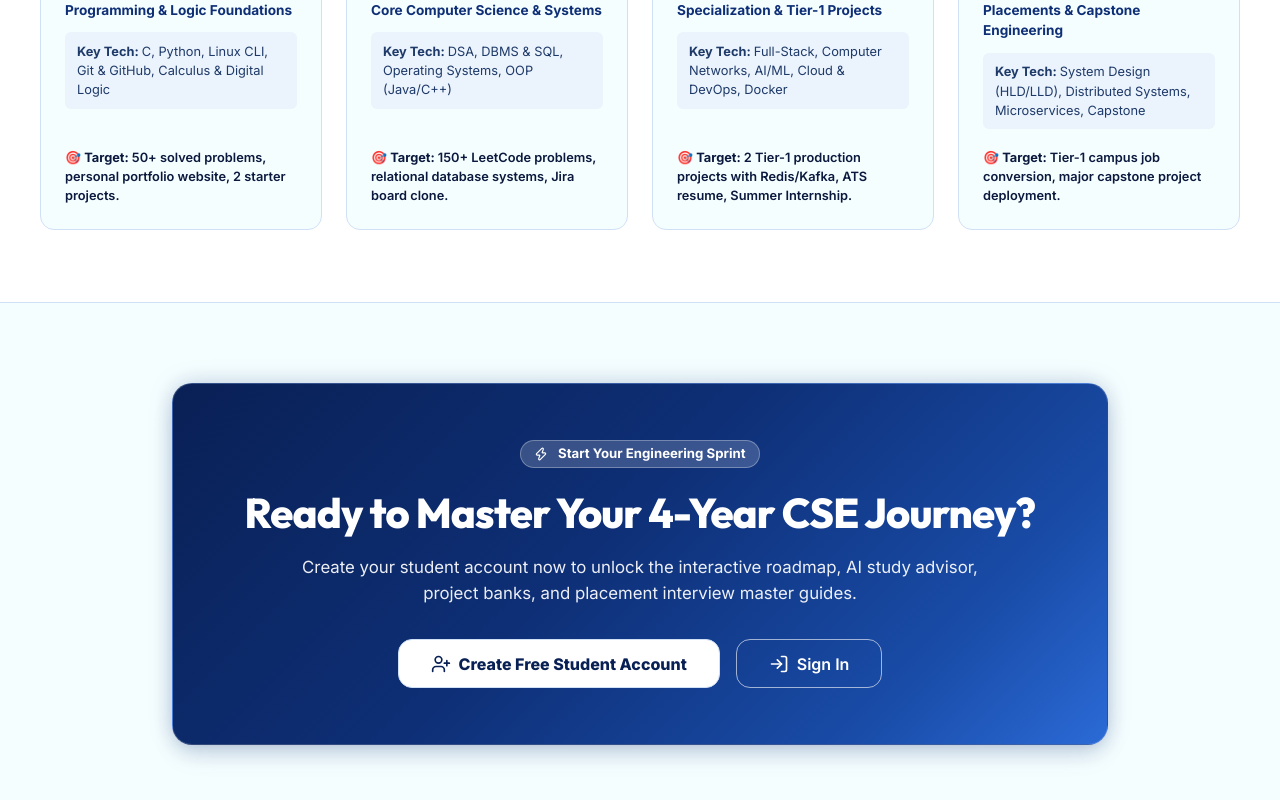
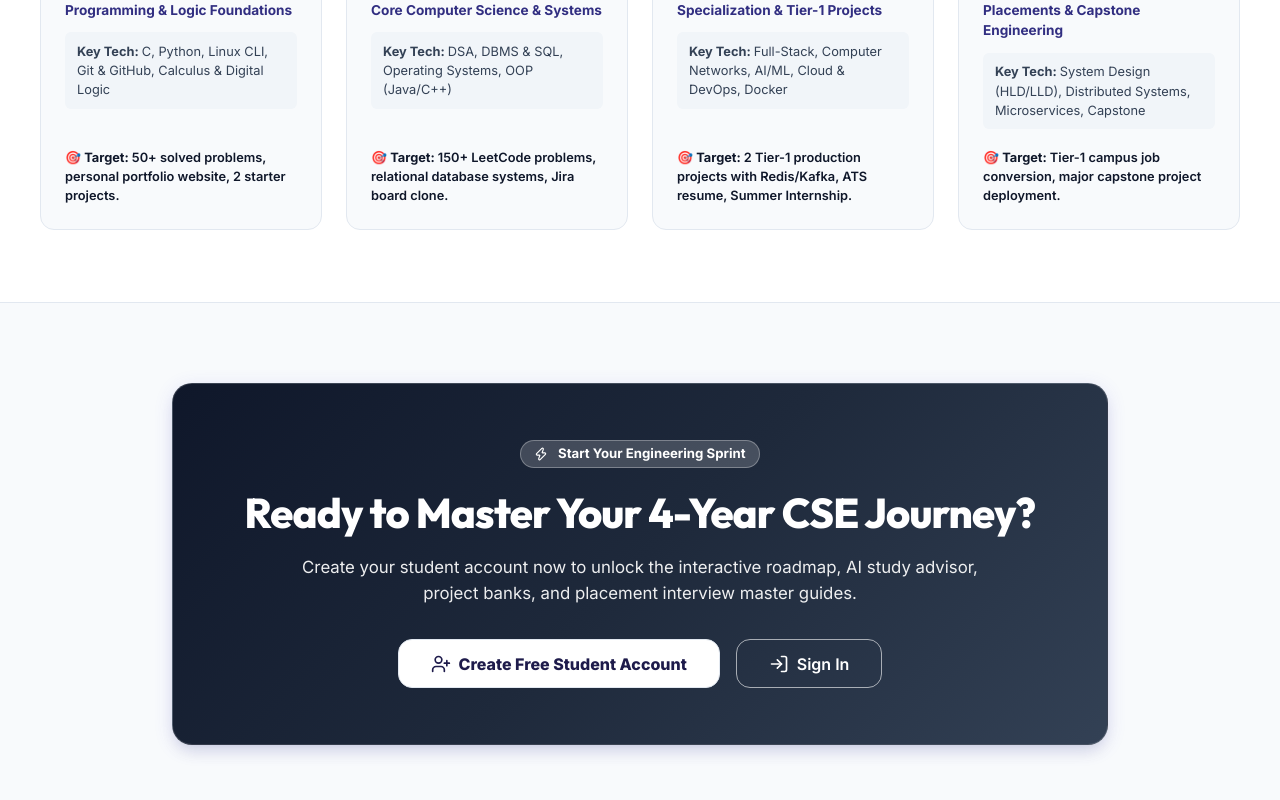
Before and after one commit to 25csdaksh/VidyaPath, a React (Vite) app in the folder frontend/: page / in a window 1280 px wide. Shown: the part 1978-2778 px from the top of the page. Built offline with nearby package versions, Linux system fonts and the light colour scheme; no server answers.

Commit message:
style: update UI theme to eye-comfort warm slate and refined indigo palette

```diff
--- a/frontend/src/styles/index.css
+++ b/frontend/src/styles/index.css
@@ -12,7 +12,7 @@
 
 html {
   font-family: var(--font-sans);
-  color-scheme: dark;
+  color-scheme: light dark;
   scroll-behavior: smooth;
   width: 100%;
   max-width: 100vw;
--- a/frontend/src/styles/layout.css
+++ b/frontend/src/styles/layout.css
@@ -81,7 +81,7 @@
   color: var(--navy-800);
   border: 1px solid var(--aegean-300);
   font-weight: 700;
-  box-shadow: 0 1px 3px rgba(14, 47, 118, 0.08);
+  box-shadow: var(--shadow-sm);
 }
 
 .sidebar-footer {
@@ -152,8 +152,8 @@
   display: flex;
   align-items: center;
   justify-content: center;
-  background: radial-gradient(circle at top right, rgba(170, 192, 225, 0.3), transparent 45%),
-              radial-gradient(circle at bottom left, rgba(14, 47, 118, 0.08), transparent 45%),
+  background: radial-gradient(circle at top right, rgba(99, 102, 241, 0.08), transparent 45%),
+              radial-gradient(circle at bottom left, rgba(15, 23, 42, 0.04), transparent 45%),
               var(--bg-primary);
   padding: 2rem 1rem;
 }
--- a/frontend/src/styles/pages.css
+++ b/frontend/src/styles/pages.css
@@ -74,7 +74,7 @@
   background: var(--navy-800);
   color: #ffffff;
   border-color: var(--navy-800);
-  box-shadow: 0 2px 10px rgba(14, 47, 118, 0.28);
+  box-shadow: var(--shadow-sm);
 }
 
 /* Roadmap Detailed Table & Topic Styling */
@@ -201,7 +201,7 @@
 
 /* Hero Banner */
 .hero-banner {
-  background: linear-gradient(135deg, #092055 0%, #0e2f76 45%, #184da6 80%, #2566d9 100%);
+  background: var(--navy-hero-gradient);
   color: #ffffff;
   border-radius: var(--radius-xl);
   padding: 3.5rem 2.5rem;
@@ -209,7 +209,7 @@
   position: relative;
   overflow: hidden;
   box-shadow: var(--shadow-lg), var(--shadow-glow-navy);
-  border: 1px solid rgba(170, 192, 225, 0.25);
+  border: 1px solid rgba(255, 255, 255, 0.15);
 }
 
 .hero-banner::after {
@@ -219,7 +219,7 @@
   right: -20%;
   width: 500px;
   height: 500px;
-  background: radial-gradient(circle, rgba(170, 192, 225, 0.25), transparent 70%);
+  background: radial-gradient(circle, rgba(99, 102, 241, 0.18), transparent 70%);
   border-radius: 50%;
   pointer-events: none;
 }
@@ -234,13 +234,12 @@
 }
 
 .hero-title span {
-  color: #aac0e1;
-  text-shadow: 0 0 20px rgba(170, 192, 225, 0.4);
+  color: var(--navy-300);
 }
 
 .hero-subtitle {
   font-size: 1.15rem;
-  color: #e7f0fc;
+  color: var(--navy-100);
   max-width: 650px;
   line-height: 1.6;
   margin-bottom: 1.75rem;
@@ -340,7 +339,7 @@
   background: var(--navy-800);
   color: #ffffff;
   border-color: var(--navy-800);
-  box-shadow: 0 4px 14px rgba(14, 47, 118, 0.3);
+  box-shadow: var(--shadow-sm);
 }
 
 .roadmap-timeline {
@@ -389,7 +388,7 @@
   background: var(--navy-800);
   border-color: var(--navy-800);
   color: #ffffff;
-  box-shadow: 0 0 10px rgba(14, 47, 118, 0.3);
+  box-shadow: var(--shadow-sm);
 }
 
 /* 4-Year CSE Comprehensive Hub Styles */
@@ -429,7 +428,7 @@
 .roadmap-view-tab.active {
   background: var(--navy-800);
   color: #ffffff;
-  box-shadow: 0 4px 12px rgba(14, 47, 118, 0.3);
+  box-shadow: var(--shadow-sm);
 }
 
 .year-hero-cards {
@@ -462,7 +461,7 @@
 .year-hero-card.active {
   border-color: var(--navy-800);
   background: var(--aegean-50);
-  box-shadow: 0 4px 16px rgba(14, 47, 118, 0.18);
+  box-shadow: var(--shadow-sm);
 }
 
 .year-hero-card.active::before {
@@ -472,7 +471,7 @@
   left: 0;
   right: 0;
   height: 4px;
-  background: linear-gradient(90deg, #0e2f76, #aac0e1);
+  background: var(--primary-gradient);
 }
 
 .lang-grid {
@@ -570,15 +569,15 @@
 }
 
 .code-snippet-box {
-  background: #091733;
-  color: #f5feff;
+  background: #0b0f19;
+  color: #f8fafc;
   padding: 1.25rem;
   border-radius: var(--radius-md);
   font-family: var(--font-mono);
   font-size: 0.875rem;
   overflow-x: auto;
   line-height: 1.6;
-  border: 1px solid rgba(170, 192, 225, 0.2);
+  border: 1px solid var(--border-color);
 }
 
 /* Interview Practice Question Card */
@@ -621,7 +620,7 @@
 
 .resume-preview-sheet {
   background: #ffffff;
-  color: #0a193d;
+  color: var(--text-primary);
   border: 1px solid var(--border-color);
   border-radius: var(--radius-md);
   padding: 2.5rem 2rem;
@@ -631,7 +630,7 @@
 }
 
 .resume-header-preview {
-  border-bottom: 2px solid #0e2f76;
+  border-bottom: 2px solid var(--navy-800);
   padding-bottom: 1rem;
   margin-bottom: 1.5rem;
   text-align: center;
@@ -649,7 +648,7 @@
   border-bottom: 1px solid var(--border-color);
   padding-bottom: 0.25rem;
   margin-bottom: 0.5rem;
-  color: #0e2f76;
+  color: var(--navy-800);
 }
 
 /* Responsive Breakpoints */
@@ -712,10 +711,10 @@
   position: sticky;
   top: 0;
   z-index: 40;
-  background-color: #071536;
+  background-color: #0b0f19;
   backdrop-filter: blur(16px);
   -webkit-backdrop-filter: blur(16px);
-  border-bottom: 1px solid rgba(170, 192, 225, 0.2);
+  border-bottom: 1px solid rgba(255, 255, 255, 0.1);
   padding: 0.85rem 2rem;
   display: flex;
   justify-content: space-between;
@@ -725,8 +724,8 @@
 
 .landing-hero {
   padding: 5rem 2rem 4.5rem 2rem;
-  background: radial-gradient(circle at 80% 20%, rgba(24, 77, 166, 0.45), transparent 55%), radial-gradient(circle at 10% 80%, rgba(9, 32, 85, 0.85), transparent 55%), #071536;
-  border-bottom: 1px solid rgba(170, 192, 225, 0.2);
+  background: radial-gradient(circle at 80% 20%, rgba(79, 70, 229, 0.25), transparent 55%), radial-gradient(circle at 10% 80%, rgba(15, 23, 42, 0.85), transparent 55%), #0b0f19;
+  border-bottom: 1px solid rgba(255, 255, 255, 0.1);
   text-align: center;
   color: #ffffff;
 }
@@ -735,13 +734,13 @@
   display: inline-flex;
   align-items: center;
   gap: 0.5rem;
-  background: rgba(56, 189, 248, 0.12);
-  border: 1px solid rgba(56, 189, 248, 0.35);
+  background: rgba(99, 102, 241, 0.15);
+  border: 1px solid rgba(99, 102, 241, 0.35);
   padding: 0.5rem 1.25rem;
   border-radius: 9999px;
   font-size: 0.9rem;
   font-weight: 700;
-  color: #93C5FD;
+  color: #a5b4fc;
   margin-bottom: 1.75rem;
   backdrop-filter: blur(10px);
 }
@@ -835,13 +834,13 @@
   padding: 3.5rem 2.5rem;
   color: #ffffff;
   box-shadow: var(--shadow-lg), var(--shadow-glow-navy);
-  border: 1px solid rgba(170, 192, 225, 0.25);
+  border: 1px solid rgba(255, 255, 255, 0.15);
 }
 
 .landing-footer {
   margin-top: auto;
-  background-color: #071536;
-  border-top: 1px solid rgba(170, 192, 225, 0.2);
+  background-color: #0b0f19;
+  border-top: 1px solid rgba(255, 255, 255, 0.1);
   padding: 2.5rem 2rem;
   text-align: center;
   color: #ffffff;
@@ -949,8 +948,8 @@
 }
 
 [data-theme='dark'] .milestone-checkbox.checked {
-  background: #2563eb;
-  border-color: #3b82f6;
+  background: var(--navy-600);
+  border-color: var(--navy-500);
   color: #ffffff;
 }
 
@@ -961,15 +960,15 @@
 }
 
 [data-theme='dark'] .career-target-card {
-  background: #091733 !important;
-  border: 1px solid rgba(170, 192, 225, 0.2) !important;
-  box-shadow: 0 4px 20px rgba(0, 0, 0, 0.25) !important;
+  background: var(--bg-secondary) !important;
+  border: 1px solid var(--border-color) !important;
+  box-shadow: var(--shadow-md) !important;
 }
 
 [data-theme='dark'] .career-target-card h2 {
-  color: #f8fafc !important;
+  color: var(--text-primary) !important;
 }
 
 [data-theme='dark'] .career-target-card p {
-  color: #cbd5e1 !important;
+  color: var(--text-secondary) !important;
 }
--- a/frontend/src/styles/variables.css
+++ b/frontend/src/styles/variables.css
@@ -5,102 +5,102 @@
   --font-mono: 'JetBrains Mono', monospace;
 
   /* ========================================================
-     SANTORINI AEGEAN 60:30:10 COLOR BALANCE
-     - 60% Dominant Base / Pure Ice Canvas: #F5FEFF
-     - 30% Structural Aegean Blue: #AAC0E1
-     - 10% Deep Mediterranean Navy Blue Accent: #0E2F76
+     ERGONOMIC EYE-COMFORT THEME SYSTEM
+     - Soothing Warm Slate Canvas (Low Glare, Restful for Eyes)
+     - High-Legibility Deep Slate & Charcoal Contrast
+     - Elegant Indigo-Navy Brand Accent (No Electric Strain)
      ======================================================== */
 
-  /* 60% Dominant Canvas (Crisp Porcelain / Ice-White #F5FEFF) */
-  --bg-primary: #f5feff;
+  /* Dominant Canvas (Warm Slate White #F8FAFC / Pure White Surface #FFFFFF) */
+  --bg-primary: #f8fafc;
   --bg-secondary: #ffffff;
-  --bg-tertiary: #ebf3fd;
-  --bg-surface: rgba(255, 255, 255, 0.96);
-  --bg-surface-hover: #f0f6fe;
-  --bg-glass: rgba(245, 254, 255, 0.92);
-  --border-glass: rgba(14, 47, 118, 0.08);
-  --border-color: #d0e0f5;
-  --border-color-subtle: #e5effc;
-  --border-focus: #0e2f76;
+  --bg-tertiary: #f1f5f9;
+  --bg-surface: rgba(255, 255, 255, 0.98);
+  --bg-surface-hover: #f1f5f9;
+  --bg-glass: rgba(255, 255, 255, 0.94);
+  --border-glass: rgba(15, 23, 42, 0.08);
+  --border-color: #e2e8f0;
+  --border-color-subtle: #f1f5f9;
+  --border-focus: #4f46e5;
 
-  /* 30% Structural Contrast & Typography (Deep Aegean & Slate Blues) */
-  --text-primary: #0a193d;
-  --text-secondary: #1e3a68;
-  --text-muted: #4b6894;
-  --text-subtle: #7896c2;
+  /* High-Contrast, Eye-Soothing Slate Typography */
+  --text-primary: #0f172a;
+  --text-secondary: #334155;
+  --text-muted: #64748b;
+  --text-subtle: #94a3b8;
   --text-inverse: #ffffff;
 
-  /* 30% Aegean Soft Blues (#AAC0E1 Palette Scale) */
-  --aegean-50: #f5f9fe;
-  --aegean-100: #e7f0fc;
-  --aegean-200: #cbdef8;
-  --aegean-300: #aac0e1; /* Exact Swatch 2 */
-  --aegean-400: #82a4d3;
-  --aegean-500: #5784c0;
-  --aegean-600: #3a68a5;
-  --aegean-700: #294f83;
-  --aegean-800: #1d3a63;
-  --aegean-900: #142845;
+  /* Neutral Slate Supporting Scale (Soft Badges, Table Headers, Inactive States) */
+  --aegean-50: #f8fafc;
+  --aegean-100: #f1f5f9;
+  --aegean-200: #e2e8f0;
+  --aegean-300: #cbd5e1;
+  --aegean-400: #94a3b8;
+  --aegean-500: #64748b;
+  --aegean-600: #475569;
+  --aegean-700: #334155;
+  --aegean-800: #1e293b;
+  --aegean-900: #0f172a;
 
-  /* 10% Deep Navy Blue Brand Scale (#0E2F76 Palette Scale) */
-  --navy-50: #eef4fe;
-  --navy-100: #dae6fc;
-  --navy-200: #b5cefa;
-  --navy-300: #81acf6;
-  --navy-400: #4984ee;
-  --navy-500: #2463e2;
-  --navy-600: #1449be;
-  --navy-700: #103b9b;
-  --navy-800: #0e2f76; /* Exact Swatch 3 (Core Primary Brand) */
-  --navy-900: #092055; /* Deep Anchor Navy */
-  --navy-950: #051234;
+  /* Refined Indigo / Royal Navy Brand Scale */
+  --navy-50: #eef2ff;
+  --navy-100: #e0e7ff;
+  --navy-200: #c7d2fe;
+  --navy-300: #a5b4fc;
+  --navy-400: #818cf8;
+  --navy-500: #6366f1;
+  --navy-600: #4f46e5;
+  --navy-700: #4338ca;
+  --navy-800: #312e81;
+  --navy-900: #1e1b4b;
+  --navy-950: #0f0e2a;
 
   /* Primary Brand Aliases */
-  --primary-50: #eef4fe;
-  --primary-100: #dae6fc;
-  --primary-200: #cbdef8;
-  --primary-300: #aac0e1;
-  --primary-400: #4984ee;
-  --primary-500: #2463e2;
-  --primary-600: #1449be;
-  --primary-700: #103b9b;
-  --primary-800: #0e2f76; /* Core Navy Accent */
-  --primary-900: #092055;
-  --primary-950: #051234;
+  --primary-50: #eef2ff;
+  --primary-100: #e0e7ff;
+  --primary-200: #c7d2fe;
+  --primary-300: #a5b4fc;
+  --primary-400: #818cf8;
+  --primary-500: #6366f1;
+  --primary-600: #4f46e5;
+  --primary-700: #4338ca;
+  --primary-800: #312e81;
+  --primary-900: #1e1b4b;
+  --primary-950: #0f0e2a;
 
   /* Accent Helpers for Subsystems */
-  --accent-blue: #0e2f76;
-  --accent-sky: #aac0e1;
-  --accent-purple: #4984ee;
-  --accent-emerald: #10b981;
+  --accent-blue: #4f46e5;
+  --accent-sky: #0284c7;
+  --accent-purple: #7c3aed;
+  --accent-emerald: #059669;
   --accent-amber: #d97706;
 
-  /* Brand Gradients (Santorini Aegean Navy to Sky) */
-  --primary-gradient: linear-gradient(135deg, #092055 0%, #0e2f76 50%, #2062d9 100%);
-  --navy-hero-gradient: linear-gradient(135deg, #092055 0%, #0e2f76 45%, #194ca8 80%, #2b6ad6 100%);
-  --aegean-subtle-gradient: linear-gradient(135deg, #f5feff 0%, #e8f2fc 50%, #aac0e1 100%);
-  --brand-gradient-subtle: linear-gradient(135deg, #f5feff 0%, #ebf4fd 100%);
+  /* Brand Gradients (Smooth & Non-Glaring) */
+  --primary-gradient: linear-gradient(135deg, #1e1b4b 0%, #312e81 50%, #4f46e5 100%);
+  --navy-hero-gradient: linear-gradient(135deg, #0f172a 0%, #1e293b 50%, #334155 100%);
+  --aegean-subtle-gradient: linear-gradient(135deg, #f8fafc 0%, #f1f5f9 50%, #e2e8f0 100%);
+  --brand-gradient-subtle: linear-gradient(135deg, #ffffff 0%, #f8fafc 100%);
   --accent-gradient-gold: linear-gradient(135deg, #d97706 0%, #f59e0b 100%);
 
   /* Status Accents */
-  --color-success: #0d9488;
-  --color-success-bg: #ccfbf1;
+  --color-success: #059669;
+  --color-success-bg: #d1fae5;
   --color-warning: #d97706;
   --color-warning-bg: #fef3c7;
   --color-danger: #e11d48;
   --color-danger-bg: #ffe4e6;
-  --color-info: #0e2f76;
-  --color-info-bg: #ebf3fd;
+  --color-info: #4f46e5;
+  --color-info-bg: #eef2ff;
   --color-accent-amber: #b45309;
 
-  /* Shadows & Elevated Navy Elevations */
-  --shadow-xs: 0 1px 2px 0 rgba(14, 47, 118, 0.04);
-  --shadow-sm: 0 2px 5px 0 rgba(14, 47, 118, 0.05), 0 1px 2px -1px rgba(14, 47, 118, 0.03);
-  --shadow-md: 0 5px 14px -2px rgba(14, 47, 118, 0.08), 0 2px 5px -2px rgba(14, 47, 118, 0.04);
-  --shadow-lg: 0 14px 24px -4px rgba(14, 47, 118, 0.12), 0 4px 10px -4px rgba(14, 47, 118, 0.05);
-  --shadow-xl: 0 22px 32px -5px rgba(14, 47, 118, 0.16), 0 8px 14px -6px rgba(14, 47, 118, 0.06);
-  --shadow-glow-navy: 0 0 25px -2px rgba(14, 47, 118, 0.28);
-  --shadow-glow-aegean: 0 0 20px -2px rgba(170, 192, 225, 0.45);
+  /* Eye-Comfort Natural Shadows */
+  --shadow-xs: 0 1px 2px 0 rgba(15, 23, 42, 0.04);
+  --shadow-sm: 0 1px 3px 0 rgba(15, 23, 42, 0.06), 0 1px 2px -1px rgba(15, 23, 42, 0.04);
+  --shadow-md: 0 4px 6px -1px rgba(15, 23, 42, 0.07), 0 2px 4px -2px rgba(15, 23, 42, 0.04);
+  --shadow-lg: 0 10px 15px -3px rgba(15, 23, 42, 0.08), 0 4px 6px -4px rgba(15, 23, 42, 0.04);
+  --shadow-xl: 0 20px 25px -5px rgba(15, 23, 42, 0.08), 0 8px 10px -6px rgba(15, 23, 42, 0.04);
+  --shadow-glow-navy: 0 4px 20px -2px rgba(79, 70, 229, 0.18);
+  --shadow-glow-aegean: 0 4px 15px -2px rgba(148, 163, 184, 0.15);
 
   /* Layout Spacing & Geometry */
   --navbar-height: 68px;
@@ -119,96 +119,96 @@
   --transition-slow: 350ms cubic-bezier(0.4, 0, 0.2, 1);
 }
 
-/* Dark Mode Theme Tuning for Navy & Aegean */
+/* Eye-Comfort Midnight Dark Mode */
 [data-theme='dark'] {
-  /* Dark Canvas Surfaces */
-  --bg-primary: #050d1e;
-  --bg-secondary: #091733;
-  --bg-tertiary: #10244c;
-  --bg-surface: rgba(9, 23, 51, 0.95);
-  --bg-surface-hover: #142d5c;
-  --bg-glass: rgba(9, 23, 51, 0.88);
-  --border-glass: rgba(170, 192, 225, 0.15);
-  --border-color: rgba(170, 192, 225, 0.18);
-  --border-color-subtle: rgba(170, 192, 225, 0.1);
-  --border-focus: #60a5fa;
+  /* Restful Midnight Slate Surfaces (Zero Harsh Blue Glare) */
+  --bg-primary: #0b0f19;
+  --bg-secondary: #111827;
+  --bg-tertiary: #1f2937;
+  --bg-surface: rgba(17, 24, 39, 0.96);
+  --bg-surface-hover: #1e293b;
+  --bg-glass: rgba(17, 24, 39, 0.90);
+  --border-glass: rgba(255, 255, 255, 0.08);
+  --border-color: #273549;
+  --border-color-subtle: #1e293b;
+  --border-focus: #818cf8;
 
-  /* Typography - Ultra High Contrast & Clarity */
+  /* Typography - Soothing Crisp Clarity */
   --text-primary: #f8fafc;
   --text-secondary: #cbd5e1;
   --text-muted: #94a3b8;
   --text-subtle: #64748b;
-  --text-inverse: #050d1e;
+  --text-inverse: #0b0f19;
 
-  /* Aegean Soft Blues in Dark Mode - Deep luminous tints */
-  --aegean-50: #0b1a37;
-  --aegean-100: #122850;
-  --aegean-200: #1a3970;
-  --aegean-300: #254c92;
-  --aegean-400: #3b6bb8;
-  --aegean-500: #5784c0;
-  --aegean-600: #82a4d3;
-  --aegean-700: #aac0e1;
-  --aegean-800: #cbdef8;
-  --aegean-900: #f5f9fe;
+  /* Neutral Slate in Dark Mode */
+  --aegean-50: #111827;
+  --aegean-100: #1f2937;
+  --aegean-200: #2e384d;
+  --aegean-300: #3b4861;
+  --aegean-400: #475569;
+  --aegean-500: #64748b;
+  --aegean-600: #94a3b8;
+  --aegean-700: #cbd5e1;
+  --aegean-800: #e2e8f0;
+  --aegean-900: #f8fafc;
 
-  /* Navy Brand Scale in Dark Mode - Vivid readable blues */
-  --navy-50: #0b1a37;
-  --navy-100: #10244c;
-  --navy-200: #163266;
-  --navy-300: #1e448a;
-  --navy-400: #2563eb;
-  --navy-500: #3b82f6;
-  --navy-600: #4f8ff7;
-  --navy-700: #60a5fa;
-  --navy-800: #60a5fa; /* Active states, prominent text, icons */
-  --navy-900: #93c5fd; /* Bright hover text */
-  --navy-950: #e0f2fe;
+  /* Indigo Brand Scale in Dark Mode - Soft Luminous Tints */
+  --navy-50: #111827;
+  --navy-100: #1f2937;
+  --navy-200: #2e384d;
+  --navy-300: #3730a3;
+  --navy-400: #4f46e5;
+  --navy-500: #6366f1;
+  --navy-600: #818cf8;
+  --navy-700: #a5b4fc;
+  --navy-800: #a5b4fc; /* Active states, prominent text, icons */
+  --navy-900: #c7d2fe; /* Bright hover text */
+  --navy-950: #e0e7ff;
 
   /* Primary Brand Aliases in Dark Mode */
-  --primary-50: #0b1a37;
-  --primary-100: #10244c;
-  --primary-200: #163266;
-  --primary-300: #1e448a;
-  --primary-400: #2563eb;
-  --primary-500: #3b82f6;
-  --primary-600: #4f8ff7;
-  --primary-700: #60a5fa;
-  --primary-800: #60a5fa;
-  --primary-900: #93c5fd;
-  --primary-950: #e0f2fe;
+  --primary-50: #111827;
+  --primary-100: #1f2937;
+  --primary-200: #2e384d;
+  --primary-300: #3730a3;
+  --primary-400: #4f46e5;
+  --primary-500: #6366f1;
+  --primary-600: #818cf8;
+  --primary-700: #a5b4fc;
+  --primary-800: #a5b4fc;
+  --primary-900: #c7d2fe;
+  --primary-950: #e0e7ff;
 
   /* Accent Subsystems */
-  --accent-blue: #60a5fa;
-  --accent-sky: #93c5fd;
-  --accent-purple: #818cf8;
+  --accent-blue: #818cf8;
+  --accent-sky: #38bdf8;
+  --accent-purple: #a78bfa;
   --accent-emerald: #34d399;
   --accent-amber: #fbbf24;
 
   /* Brand Gradients in Dark Mode */
-  --primary-gradient: linear-gradient(135deg, #1d4ed8 0%, #2563eb 50%, #3b82f6 100%);
-  --navy-hero-gradient: linear-gradient(135deg, #091733 0%, #0d234d 45%, #13326b 80%, #1e458e 100%);
-  --aegean-subtle-gradient: linear-gradient(135deg, #091733 0%, #0d2044 50%, #102854 100%);
-  --brand-gradient-subtle: linear-gradient(135deg, #050d1e 0%, #091733 100%);
-  --accent-gradient-gold: linear-gradient(135deg, #f59e0b 0%, #fbbf24 100%);
+  --primary-gradient: linear-gradient(135deg, #3730a3 0%, #4f46e5 50%, #6366f1 100%);
+  --navy-hero-gradient: linear-gradient(135deg, #111827 0%, #1f2937 50%, #273549 100%);
+  --aegean-subtle-gradient: linear-gradient(135deg, #111827 0%, #1f2937 100%);
+  --brand-gradient-subtle: linear-gradient(135deg, #0b0f19 0%, #111827 100%);
+  --accent-gradient-gold: linear-gradient(135deg, #d97706 0%, #f59e0b 100%);
 
   /* Status Accents - Crisp & high-visibility */
-  --color-success: #2dd4bf;
-  --color-success-bg: rgba(45, 212, 191, 0.15);
+  --color-success: #34d399;
+  --color-success-bg: rgba(52, 211, 153, 0.15);
   --color-warning: #fbbf24;
   --color-warning-bg: rgba(251, 191, 36, 0.15);
   --color-danger: #fb7185;
   --color-danger-bg: rgba(251, 113, 133, 0.15);
-  --color-info: #38bdf8;
-  --color-info-bg: rgba(56, 189, 248, 0.15);
+  --color-info: #818cf8;
+  --color-info-bg: rgba(129, 140, 248, 0.15);
   --color-accent-amber: #fbbf24;
 
   /* Shadows */
   --shadow-xs: 0 1px 2px 0 rgba(0, 0, 0, 0.3);
   --shadow-sm: 0 1px 3px 0 rgba(0, 0, 0, 0.4);
-  --shadow-md: 0 4px 8px -1px rgba(0, 0, 0, 0.5);
-  --shadow-lg: 0 12px 18px -3px rgba(0, 0, 0, 0.6);
-  --shadow-xl: 0 20px 28px -5px rgba(0, 0, 0, 0.7);
-  --shadow-glow-navy: 0 0 25px -2px rgba(59, 130, 246, 0.35);
-  --shadow-glow-aegean: 0 0 20px -2px rgba(96, 165, 250, 0.25);
+  --shadow-md: 0 4px 6px -1px rgba(0, 0, 0, 0.5);
+  --shadow-lg: 0 10px 15px -3px rgba(0, 0, 0, 0.6);
+  --shadow-xl: 0 20px 25px -5px rgba(0, 0, 0, 0.7);
+  --shadow-glow-navy: 0 4px 20px -2px rgba(99, 102, 241, 0.25);
+  --shadow-glow-aegean: 0 4px 15px -2px rgba(148, 163, 184, 0.15);
 }
```
Also changed, not shown: frontend/src/styles/components.css (+27 -27 lines).
